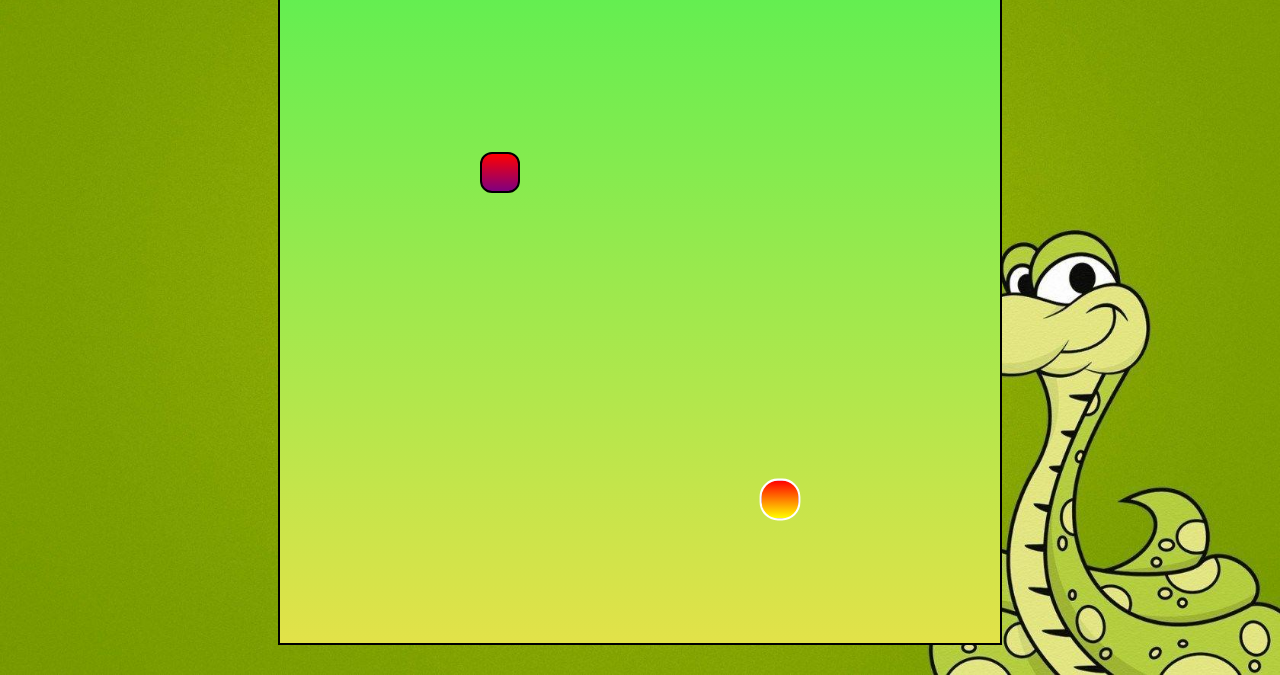
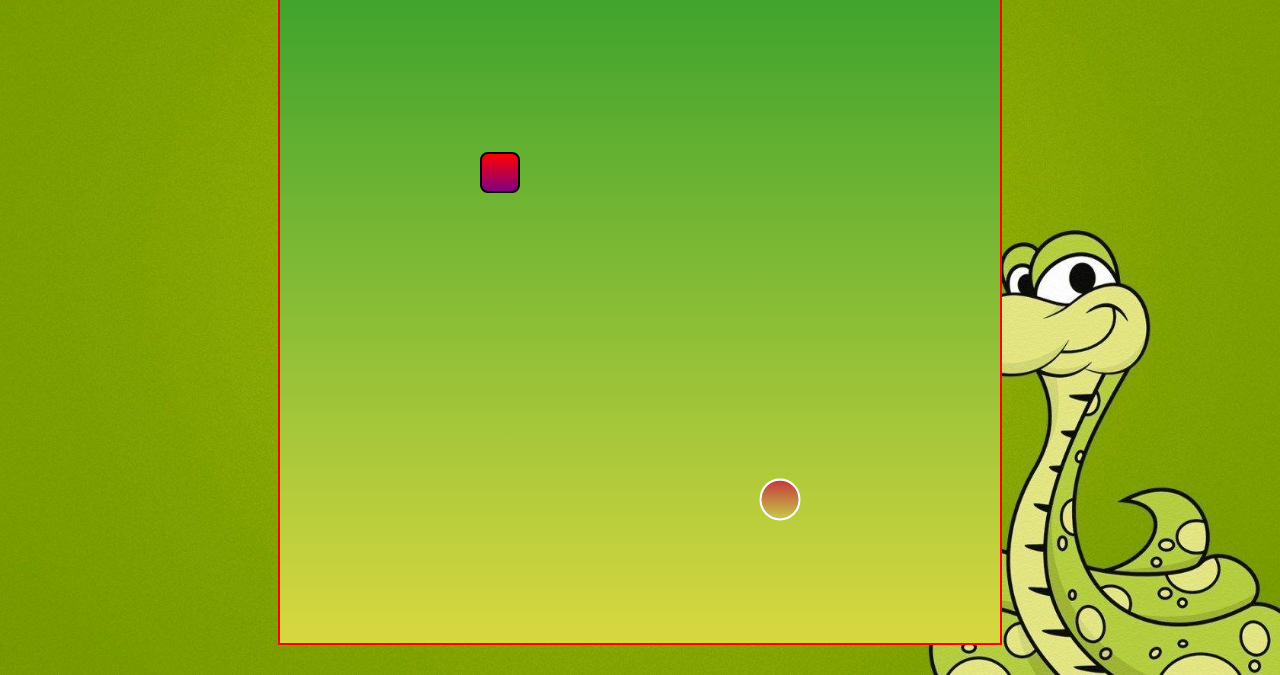
Before and after one commit to AnandRajBind/Snake-Game-Mini-Project-, a plain HTML site: page index.html in a window 1280 px wide. Shown: the part 125-800 px from the top of the page. Drawn offline with Linux system fonts and the light colour scheme; a web font is replaced by a local one.

Commit message:
Update Style.css

```diff
--- a/CSS/Style.css
+++ b/CSS/Style.css
@@ -1,5 +1,5 @@
 @import url('https://fonts.googleapis.com/css2?family=New+Tegomin&display=swap');
- * {
+* {
     padding: 0;
     margin: 0;
 }
@@ -14,46 +14,50 @@
     align-items: center;
 }
 
-#board{
-    background: linear-gradient(rgb(82, 240, 82), rgb(226, 226, 73));
+#scoreBox {
+    position: absolute;
+    top: 9px;
+    right: 200px;
+    font-size: 39px;
+    font-weight: bold;
+    font-family: 'New Tegomin', serif;
+}
+
+#hiscoreBox{
+    position: absolute;
+    top: 59px;
+    right: 140px;
+    font-size: 39px;
+    font-weight: bold;
+    font-family: 'New Tegomin', serif;
+}
+
+#board {
+    background: linear-gradient(#2a9c2a, #d8d840);
     width: 90vmin;
     height: 92vmin;
-    border: 2px solid black;
+    border: 2px solid #ff0000;
     display: grid;
     grid-template-rows: repeat(18, 1fr);
     grid-template-columns: repeat(18, 1fr);
 }
 
-.head{
-    background: linear-gradient(red,yellow);
+.head {
+    background: linear-gradient(#c43b3b, #c7c748);
     border: 2px solid purple;
-transform: scale(1.02);
-border-radius: 19px;
-}
-.snake{
-    background-color: purple;
-    border: .25vmin solid white;
-    border-radius: 18px;
- }
-.food{
-    background: linear-gradient(red, purple);
-    border: .25vmin solid black;
-    border-radius: 12px;
+    transform: scale(1.02);
+    border-radius: 19px;
 }
 
-#scoreBox{
-   position: absolute;
-   top: 9px;
-    right: 200px;
-    font-size: 39px;
-    font-family: 'New Tegomin', serif;
-    font-weight: bold;
+.snake {
+    background-color: #800080;
+    border: .25vmin solid white;
+    border-radius: 120px;
 }
-#hiscoreBox{
-    position: absolute;
-    top: 59px;
-     right: 140px;
-     font-size: 39px;
-     font-family: 'New Tegomin', serif;
-     font-weight: bold;
- }
+
+.food {
+    background: linear-gradient(#ff0000, #800080);
+    border: .25vmin solid black;
+    border-radius: 8px;
+
+}
```
